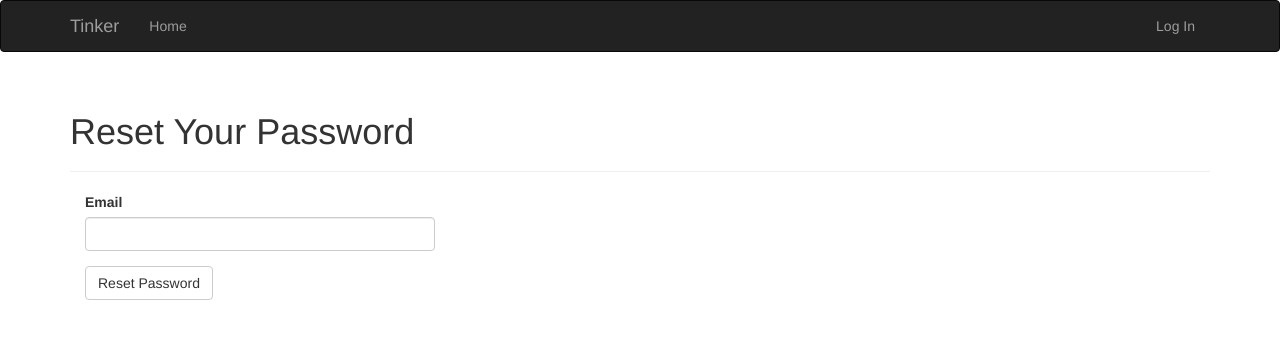
After one commit to networkshb/flask-dev, a Flask app: page /auth/reset in a window 1280 px wide. The commit adds this page. Shown: the top 339 px of the page. Run offline with Flask 2, Linux system fonts and the light colour scheme; some libraries are stand-ins or nearby versions.

```diff
--- a/app/auth/forms.py
+++ b/app/auth/forms.py
@@ -38,3 +38,15 @@ class ChangePasswordForm(FlaskForm):
     password2 = PasswordField('Confirm New Password', validators=[DataRequired(), \
             EqualTo('password', message='Passwords must match.')])
     submit = SubmitField('Change')
+
+class PasswordResetRequestForm(FlaskForm):
+    email = StringField('Email', validators=[DataRequired(), Length(1, 64),
+                                             Email()])
+    submit = SubmitField('Reset Password')
+
+
+class PasswordResetForm(FlaskForm):
+    password = PasswordField('New Password', validators=[
+        DataRequired(), EqualTo('password2', message='Passwords must match')])
+    password2 = PasswordField('Confirm password', validators=[DataRequired()])
+    submit = SubmitField('Reset Password')
--- a/app/auth/views.py
+++ b/app/auth/views.py
@@ -1,6 +1,6 @@
 from flask import render_template, redirect, request, url_for, flash
 from . import auth
-from .forms import LoginForm, RegistrationForm, ChangePasswordForm
+from .forms import LoginForm, RegistrationForm, ChangePasswordForm, PasswordResetRequestForm, PasswordResetForm
 from flask_login import login_required, logout_user, login_user, current_user
 from ..email import send_email
 from ..models import User
@@ -67,6 +67,36 @@ def change_password():
             flash('Passwold not correct')
     return render_template('auth/change_password.html', form=form)
 
+
+@auth.route('/reset', methods=['GET','POST'])
+def password_reset_request():
+    form = PasswordResetRequestForm()
+    if form.validate_on_submit():
+        if User.query.filter_by(email=form.email.data).first():
+            user = User.query.filter_by(email=form.email.data.lower()).first()
+            print(user)
+            token = user.generate_reset_password_token()
+            send_email(user.email, '修改密码', \
+                    'auth/email/reset_password', user=user, token=token)
+            flash('A reset password email has been sent to you by email.')
+            # send password
+            # flash message
+        else:
+            flash('not found')
+    return render_template('auth/reset_password.html', form=form)
+
+@auth.route('/reset/<token>', methods=['GET','POST'])
+def password_reset(token):
+    form = PasswordResetForm()
+    if form.validate_on_submit():
+        if User.password_reset(token, form.password.data):
+            flash('Your password update')
+            redirect(url_for('auth.login'))
+        else:
+            flash('error')
+    return render_template('auth/reset_password.html',form=form)
+
+
 @auth.route('/confirm/<token>')
 @login_required
 def confirm(token):
--- a/app/templates/auth/login.html
+++ b/app/templates/auth/login.html
@@ -15,6 +15,8 @@
         <a href="{{ url_for('auth.register') }}">
             Click here to register
         </a>
+		<br>
+		<a href="{{ url_for('auth.password_reset_request') }}">Reset Password</a>
     </p>
 </div>
 {% endblock %}
--- /dev/null
+++ b/app/templates/auth/reset_password.html
@@ -0,0 +1,13 @@
+{% extends "base.html" %}
+{% import "bootstrap/wtf.html" as wtf %}
+
+{% block title %}Flasky - Change Password{% endblock %}
+
+{% block page_content %}
+<div class="page-header">
+    <h1>Reset Your Password</h1>
+</div>
+<div class="col-md-4">
+    {{ wtf.quick_form(form) }}
+</div>
+{% endblock %}
```
Also changed, not shown: app/models.py (+24 -0 lines).
